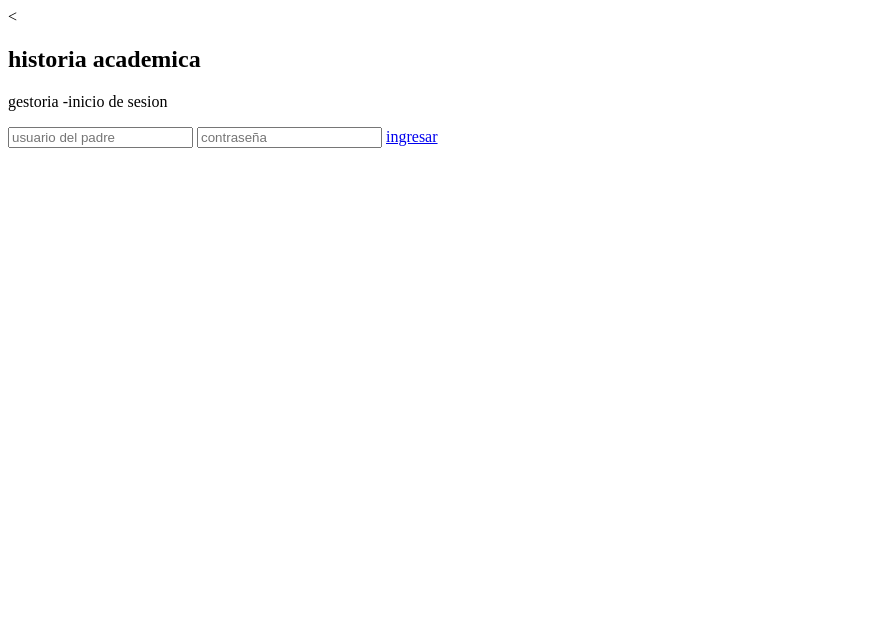
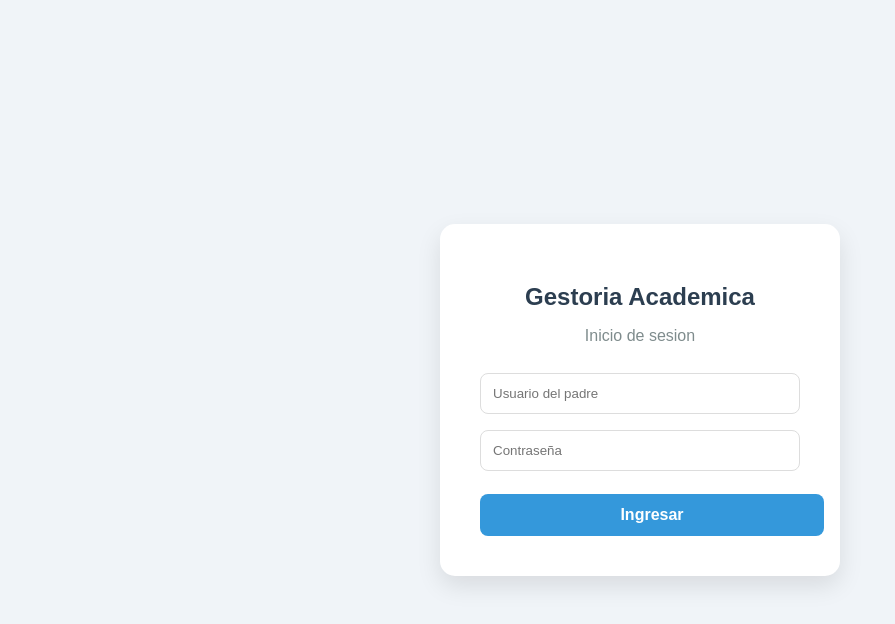
Before and after one commit to mercadoosble0-sudo/gestoria-academica, a plain HTML site: page index.html in a window 1280 px wide. Shown: the whole page, without its empty margins (0-895 px from the left). Drawn offline with Linux system fonts and the light colour scheme.

Commit message:
Update index.html

```diff
--- a/index.html
+++ b/index.html
@@ -1,18 +1,24 @@
-<DOCTYPE html>
+<!DOCTYPE html>
 <html>
 <head>
 <title>Gestoria Academica</title>
-            <link rel="stylesheeet" href="style.css">
+<style>
+body{font-family: Arial; background: #f0f4f8; display:flex; justify-content:center; align-items:center; height:100vh; margin:0;}
+.login-box{background:white; padding:40px; border-radius:15px; box-shadow:0 10px 25px rgba(0,0,0,0.1); width:320px; text-align:center;}
+h2{color:#2c3e50; margin-bottom:5px;}
+p{color:#7f8c8d; margin-bottom:20px;}
+input{width:100%; padding:12px; margin:8px 0; border:1px solid #ddd; border-radius:8px; box-sizing:border-box;}
+.btn{display:block; width:100%; padding:12px; background:#3498db; color:white; text-decoration:none; border-radius:8px; margin-top:15px; font-weight:bold;}
+.btn:hover{background:#2980b9;}
+</style>
 </head>
-            <<body>
+<body>
 <div class="login-box">
-                    <h2>historia academica</h2>
-                    <p>gestoria -inicio de sesion</p>
-                    <input type="text" placeholder="usuario del padre">
-                    <input type="password"
-                    placeholder="contraseña">
-                    <a href="dashbooard.html"
-                    class="btn">ingresar</a>
+<h2>Gestoria Academica</h2>
+<p>Inicio de sesion</p>
+<input type="text" placeholder="Usuario del padre">
+<input type="password" placeholder="Contraseña">
+<a class="btn" href="dashboard.html">Ingresar</a>
 </div>
 </body>
 </html>
```
Lines whose indentation alone changed are shown as unchanged.
